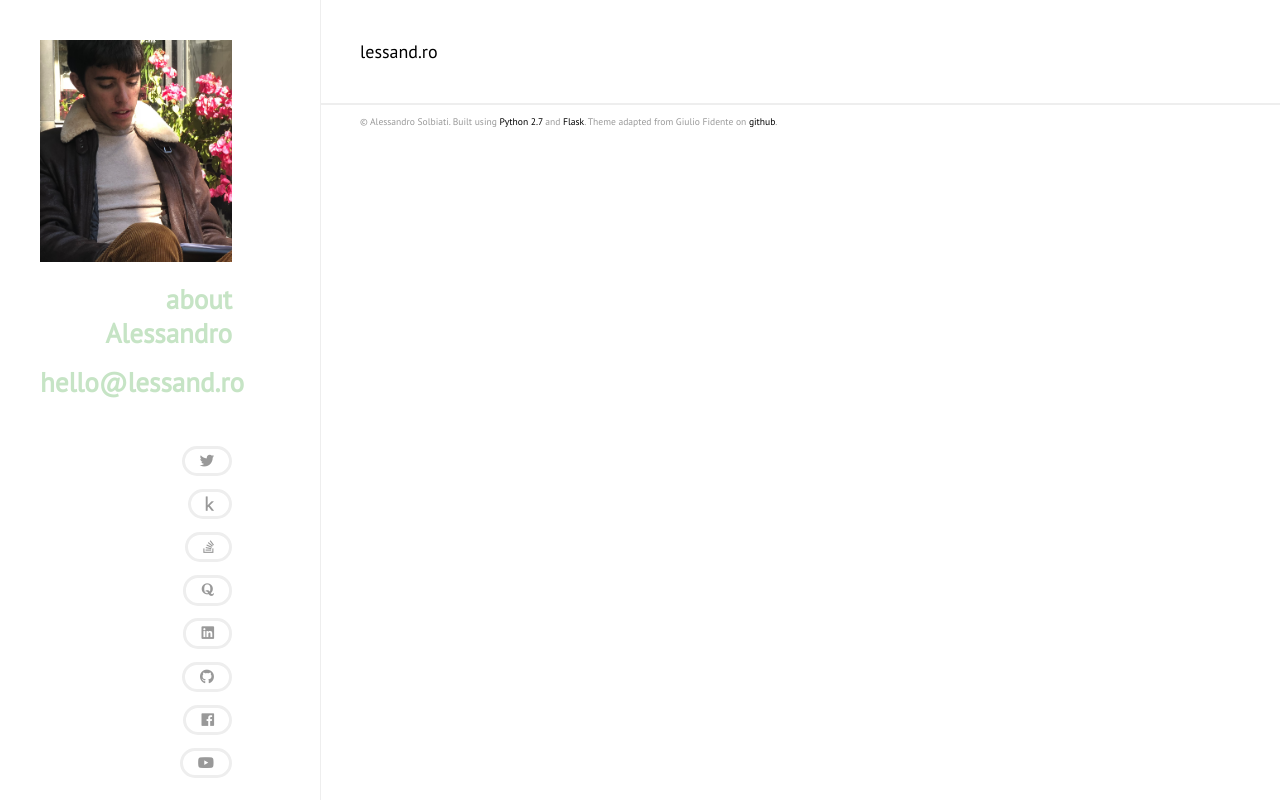
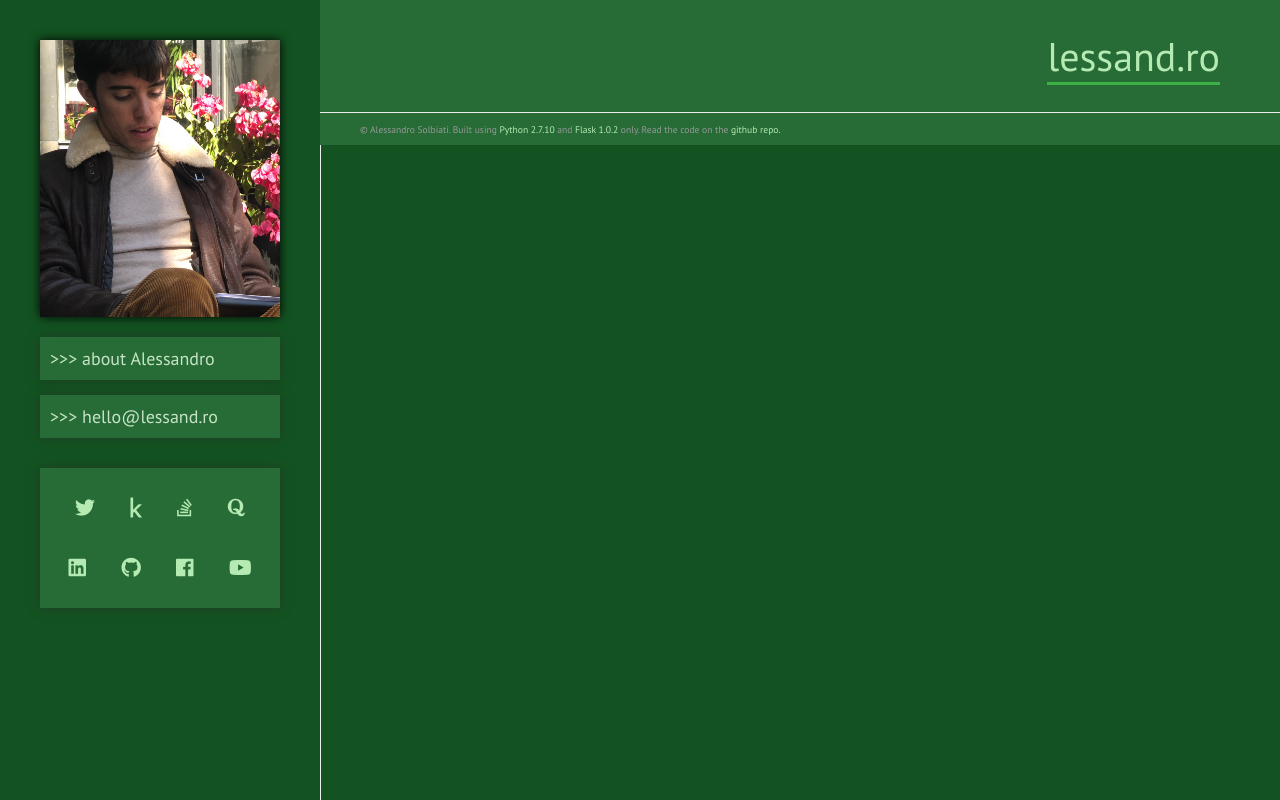
Before and after one commit to SolbiatiAlessandro/lessand.ro, a Flask app: page / in a window 1280 px wide. Run offline with Flask 2, Linux system fonts and the light colour scheme; data that the repository does not hold is empty; some libraries are stand-ins or nearby versions; some web fonts are replaced.

Commit message:
[template] finished front-end template integration

```diff
--- a/lessandro/static/css/style.css
+++ b/lessandro/static/css/style.css
@@ -1,18 +1,38 @@
+.fab:hover {
+  opacity: 0.7;
+}
+a:hover{
+	opacity:0.7;
+}
+.social-ul{
+	white-space:nowrap;
+	margin-top:0px !important;
+	font-size:20px !important;
+}
+.social-li{
+	display:inline-block !important;
+}
+.left-box{
+	box-shadow:0px 0px 10px #213b27;
+	background: #276b36;
+	padding: 10px;
+	margin-top:15px;
+}
 body {
   margin: 0;
   padding: 0;
-  background-color: #ffffff;
-  color: #4d4d4d;
+	background-color: #135321;
+  color: #5cbb47;
   font-family: 'PT Sans', sans-serif;
   font-size: 18px;
 }
 a {
-  color: #000000;
+  color: #b5eab2;
   text-decoration: none;
 }
 hr {
   color: #eeeeee;
-  background-color: #eeeeee;
+  background-color: #135321;
   height: 1px;
   border: none;
 }
@@ -47,16 +67,17 @@ aside div#user_meta ul li {
 }
 aside div#user_meta ul li a {
   padding: 5px 15px 5px 15px;
-  border: 3px solid #eeeeee;
+  border: 2px solid ##276b36;
   border-radius: 15px;
   -moz-border-radius: 15px;
   -webkit-border-radius: 15px;
-  color: #999999;
+}
+main {
+  background-color: #276b36
 }
 main header {
-  padding: 40px;
-  border-top: #eeeeee 1px solid;
-  border-bottom: #eeeeee 1px solid;
+  padding: 30px;
+  text-align: right;
 }
 main header p {
   font-weight: bold;
@@ -146,8 +167,7 @@ main div#ending_message {
     margin: 10px 0 0 0;
   }
   aside div#user_meta {
-    max-width: 192px;
-    text-align: right;
+    text-align: left;
   }
   aside div#user_meta ul li {
     display: block;
@@ -166,4 +186,10 @@ main div#ending_message {
   main header {
     border-top: 0;
   }
+
 }
+.page-title {
+	font-size: 40px;
+	border-bottom: 3px solid #3cb146;
+	margin-right: 30px;
+}
--- a/lessandro/templates/base.html
+++ b/lessandro/templates/base.html
@@ -16,20 +16,28 @@
 	<aside>
 		<div id="user_meta">
 			<a href="/">
-				<img src="{{ url_for('static', filename='head.jpeg') }}" alt="logo">
+				<img style="box-shadow: 0px 0px 10px black;"	src="{{ url_for('static', filename='head.jpeg') }}" alt="logo">
 			</a>
-			<h2><a href='/7/post' class="subtitle" style="text-decoration:none; color: #c6e4c5;" >about Alessandro</a></h2>
-			<h2><a href="mailto:hello@lessand.ro" class="subtitle"  style="color: #c6e4c5;">hello@lessand.ro</a></h2>
-			<ul>
-				<li><a href="https://twitter.com/lessand_ro" class="fab fa-twitter"></a></li>
-				<li><a href="https://www.kaggle.com/alessandrosolbiati" class="fab fa-kaggle"></a></li>
-				<li><a href="https://stackoverflow.com/users/7067655/alessandro-solbiati" class="fab fa-stack-overflow"></a></li>
-				<li><a href="https://www.quora.com/profile/Alessandro-Solbiati" class="fab fa-quora"></a></li>
-				<li><a href="https://www.linkedin.com/in/solbiatialessandro/" class="fab fa-linkedin"></a></li>
-				<li><a href="https://github.com/SolbiatiAlessandro" class="fab fa-github"></a></li>
-				<li><a href="https://www.facebook.com/alessandro.solbiati.7" class="fab fa-facebook"></a></li>
-				<li><a href="https://www.youtube.com/channel/UC10ci77Vw3J0ukYsczYti8w" class="fab fa-youtube"></a></li>
+			<div class="left-box">
+				<a href='/7/post' class="subtitle" style="text-decoration:none; color: #c6e4c5;" >>>> about Alessandro</a>
+			</div>
+			<div class="left-box">
+				<a href="mailto:hello@lessand.ro" class="subtitle"  style="color: #c6e4c5;">>>> hello@lessand.ro</a>
+			</div>
+			<div class="left-box" style="text-align:center;margin-top:30px;">
+			<ul class="social-ul">
+				<li class="social-li"><a href="https://twitter.com/lessand_ro" class="fab fa-twitter"></a></li>
+				<li class="social-li"><a href="https://www.kaggle.com/alessandrosolbiati" class="fab fa-kaggle"></a></li>
+				<li class="social-li"><a href="https://stackoverflow.com/users/7067655/alessandro-solbiati" class="fab fa-stack-overflow"></a></li>
+				<li class="social-li"><a href="https://www.quora.com/profile/Alessandro-Solbiati" class="fab fa-quora"></a></li>
+			</ class="social-li"ul>
+			<ul class="social-ul">
+				<li class="social-li"><a href="https://www.linkedin.com/in/solbiatialessandro/" class="fab fa-linkedin"></a></li>
+				<li class="social-li"><a href="https://github.com/SolbiatiAlessandro" class="fab fa-github"></a></li>
+				<li class="social-li"><a href="https://www.facebook.com/alessandro.solbiati.7" class="fab fa-facebook"></a></li>
+				<li class="social-li"><a href="https://www.youtube.com/channel/UC10ci77Vw3J0ukYsczYti8w" class="fab fa-youtube"></a></li>
 			</ul>
+			</div>
 		</div>
 	</aside>
 
@@ -46,7 +54,7 @@
 		{% block footer %}
 		{% endblock %}
 		<div id="ending_message">
-			<p>&copy; Alessandro Solbiati. Built using <a href="https://www.python.org/" target="_blank">Python 2.7</a> and <a href="http://flask.pocoo.org/">Flask</a>. Theme adapted from Giulio Fidente on <a href="https://github.com/gfidente/pelican-svbhack" target="_blank">github</a>.
+			<p>&copy; Alessandro Solbiati. Built using <a href="https://www.python.org/" target="_blank">Python 2.7.10</a> and <a href="http://flask.pocoo.org/">Flask 1.0.2</a> only. Read the code on the <a href="https://github.com/SolbiatiAlessandro/lessand.ro">github repo.</a>
 			</p>
 		</div>
 	  </main>
```
Also changed, not shown: lessandro/templates/blog/post.html (+13 -6 lines).
